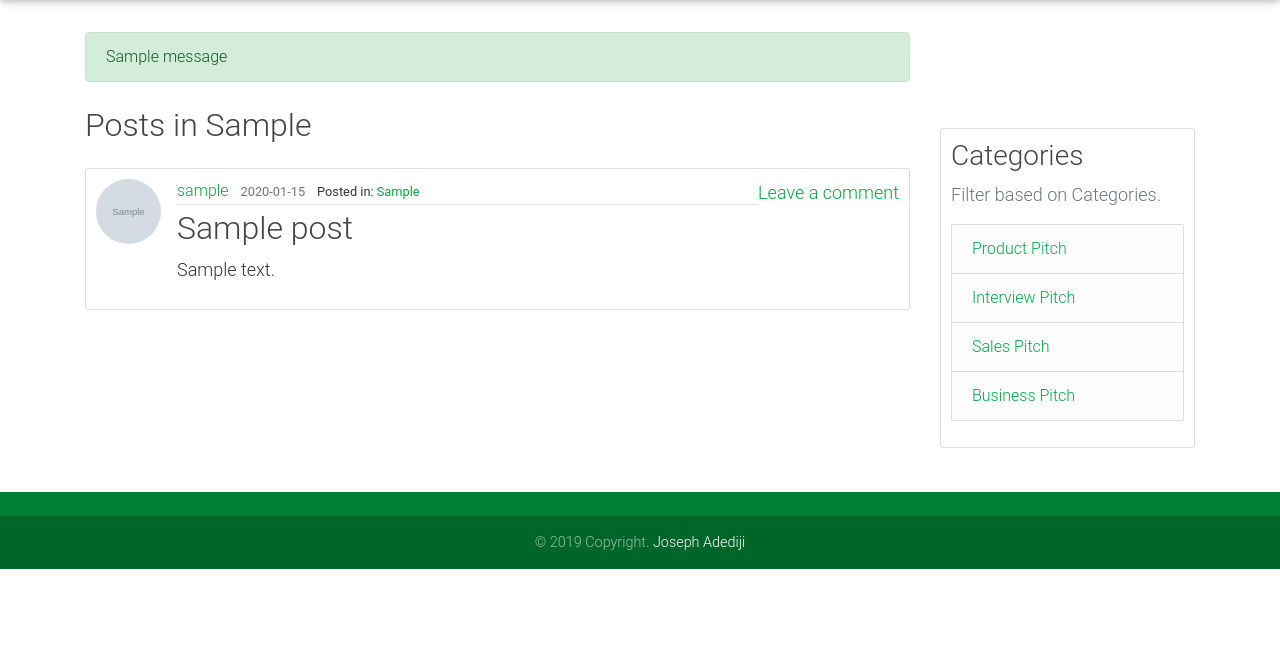
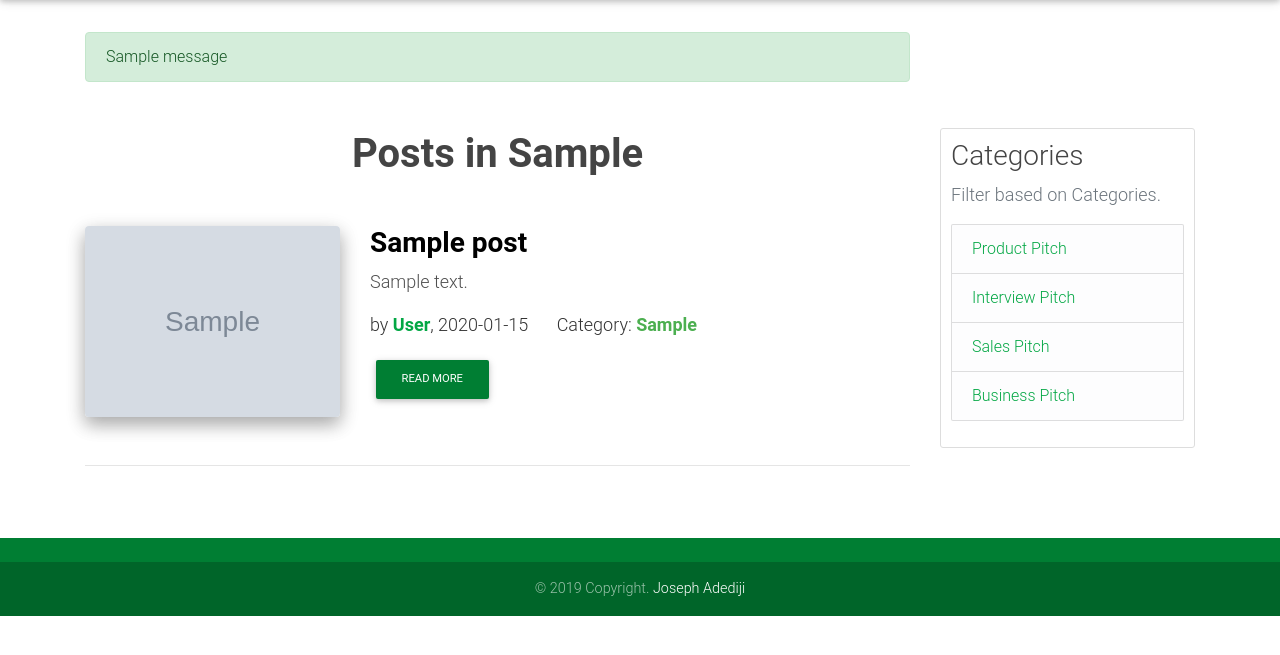
Before and after one commit to josylad/Flask-Blog, a Flask app: a page that uses app/templates/category.html in a window 1280 px wide. Shown: the part 56-711 px from the top of the page. Run offline with Flask 2, Linux system fonts and the light colour scheme; tables that the repository leaves empty hold one stand-in row (values such as "Sample post"); grey boxes marked "Sample" are stand-in pictures; one stand-in notice (Sample message) is shown; parts of the project's set-up code (start-up, migrations or seed data) failed here and were passed over; some libraries are stand-ins or nearby versions.

Commit message:
Add category page template

```diff
--- a/app/templates/category.html
+++ b/app/templates/category.html
@@ -1,25 +1,63 @@
 {% extends "layout.html" %}
 
 {% block content%}
-    <h2 class="mb-4 mt-2 pt-2"> Posts in {{category}} </h2>
+<!-- Section heading -->
+<h2 class="h1-responsive font-weight-bold my-5 text-center">Posts in {{category}}</h2>
 
     {% for post in post %}
 
-    <article class="media content-section">
-      <img class="rounded-circle article-img" src="{{ url_for('static', filename='profile_pics/' + post.author.image) }}" alt="{{ post.author.username }} profile photo">
-            <div class="media-body">
-              <div class="article-metadata">
-                <a class="mr-2" href="{{ url_for('users.user_posts', username=post.author.username) }}">{{ post.author.username }}</a>
-                <small class="text-muted mr-2">{{ post.posted_date.strftime('%Y-%m-%d') }}</small>
-                <small class="mr-2">Posted in: <a class="mr-2" href="{{ url_for('posts.category_post', category=post.category) }}">{{ post.category }}</a></small>
+   <!-- Section: Blog v.3 -->
+<section class="my-5">
 
-              </div>
-              <h2><a class="article-title mt-2" href="{{ url_for('posts.post', post_id=post.id) }}">{{ post.title }}</a></h2>
-              <p class="article-content">{{ post.content }}</p>
-            </div>
-            <p class="article-footer"><a class="ratings" href="{{ url_for('posts.new_comment', post_id=post.id) }}"> Leave a comment</a></p>
-    </article>
+    <div class="row">
+
+      <!-- Grid column -->
+      <div class="col-lg-5 col-xl-4">
+
+        <!-- Featured image -->
+        <div class="view overlay rounded z-depth-2 mb-lg-0 mb-4">
+            {% if post.image %}
+            <img class="img-fluid" src="{{ url_for('static', filename='featured_images/')}}{{post.image}}" alt="{{post.title}} image">
+            {% else %}
+            <img class="img-fluid" src="{{ url_for('static', filename='featured_images/')}}default.jpg" alt="{{post.title}} image">
+            {% endif %}
+          <a>
+            <div class="mask rgba-white-slight"></div>
+          </a>
+        </div>
+
+      </div>
+      <!-- Grid column -->
+
+      <!-- Grid column -->
+      <div class="col-lg-7 col-xl-8">
+        <!-- <a href="{{ url_for('posts.category_post', category=post.category) }}" class="green-text">
+          <h6 class="font-weight-bold mb-3"> {{ post.category }}</h6>
+        </a> -->
+        <!-- Post title -->
+        <h3><a class="font-weight-bold mb-3 black-text" href="{{ url_for('posts.post', post_id=post.id) }}">{{ post.title }}</a></h3>
+        <!-- Excerpt -->
+        <p class="dark-grey-text">{{ post.content | truncate(400) }}</p>
+        <!-- Post data -->
+        <p>by <a class="font-weight-bold" href="{{ url_for('users.user_posts', username=post.author.username) }}">{{ post.author.fullname }}</a>, {{ post.posted_date.strftime('%Y-%m-%d') }}
+          <span class="ml-4"></span> Category: <a href="{{ url_for('posts.category_post', category=post.category) }}" class="green-text">
+           <span class="font-weight-bold mb-3"> {{ post.category }}</span>
+        </p>
+        <!-- Read more button -->
+        <a class="btn success-color-dark text-white btn-md" href="{{ url_for('posts.post', post_id=post.id) }}">Read more</a>
+
+      </div>
+      <!-- Grid column -->
+
+    </div>
+    <!-- Grid row -->
+
+    <hr class="my-5">
+
+  </section>
     {% endfor %}
 
 
+
+
 {% endblock content %}
```
